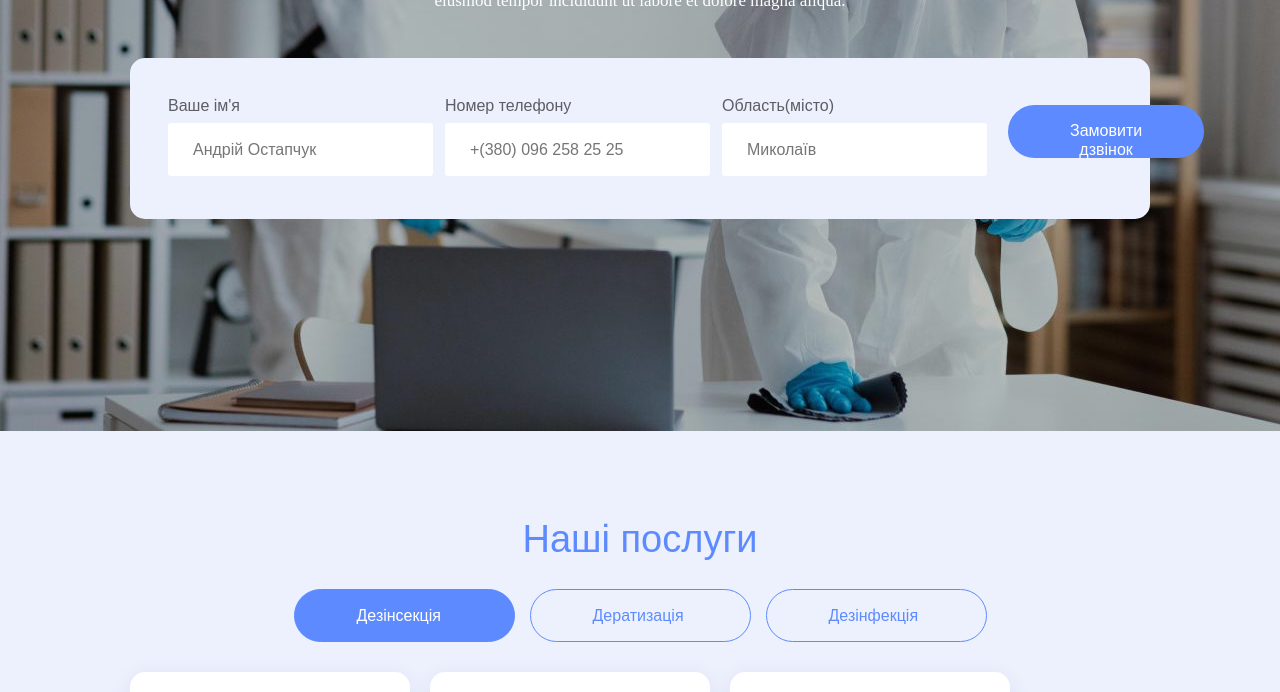
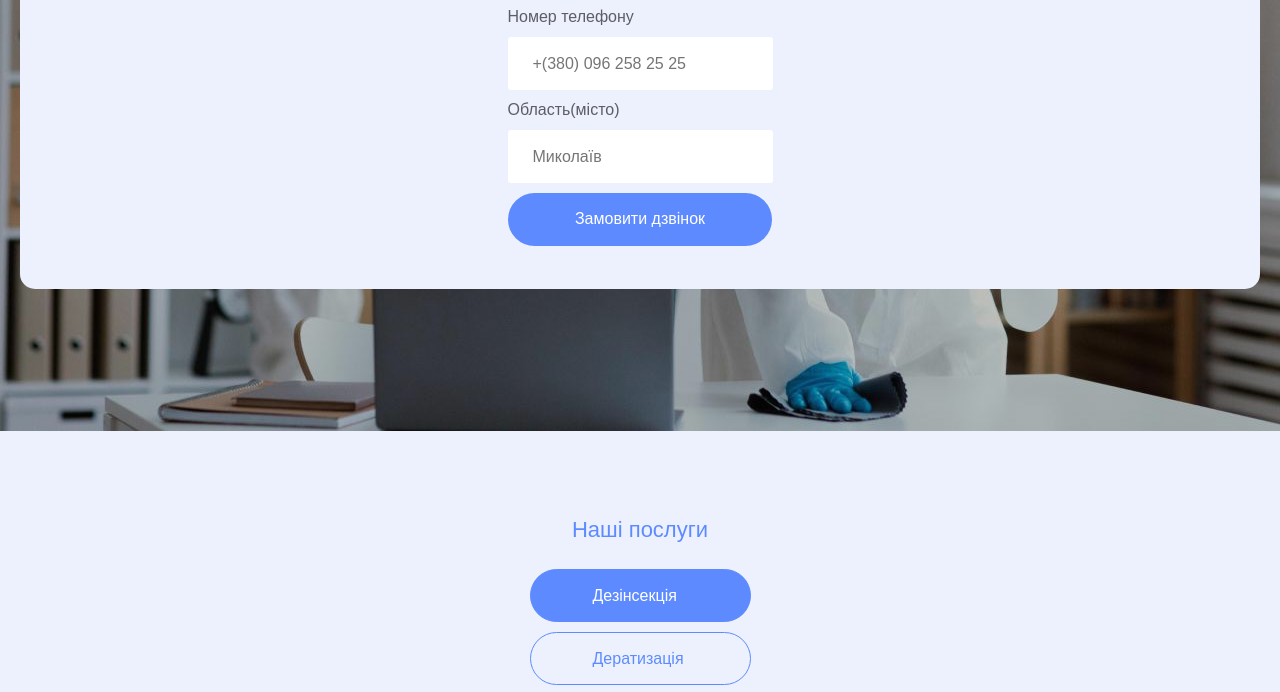
Before and after one commit to alina513/test-cyborg-stydio, a plain HTML site: page index.html in a window 1280 px wide. Shown: the part 374-1066 px from the top of the page. Drawn offline with nearby package versions, Linux system fonts and the light colour scheme.

Commit message:
Update styles.css

```diff
--- a/css/styles.css
+++ b/css/styles.css
@@ -69,8 +69,11 @@ button {
 }
 
 .container {
-  max-width: 1440px;
+  padding: 0 20px;
+  @media screen and (min-width: 1440px) {
+    width: 1440px;
     padding: 0 130px;
+  }
 }
 
 /* Hero */
@@ -85,11 +88,15 @@ button {
 }
 
 .hero_title {
-  padding-top: 180px;
+  padding-top: 80px;
   color: var(--light-text-color);
   font-weight: 500;
   text-align: center;
+  font-size: 25px;
+  @media screen and (min-width: 1440px) {
     font-size: 65px;
+    padding-top: 180px;
+  }
 }
 
 .hero_description {
@@ -103,19 +110,25 @@ button {
 }
 
 .hero_form {
+  min-width: 341px;
+  display: block;
+  margin-top: 45px;
+  padding: 38px 38px 43px 38px;
+  background-color: var(--background-color);
+  border-radius: 15px;
+  @media screen and (min-width: 1440px) {
     display: flex;
     align-items: last baseline;
     gap: 21px;
     height: 161px;
-  margin-top: 45px;
-  padding: 38px 38px 43px 38px;
-  background-color: var(--background-color);
-  border-radius: 15px;
+  }
 }
 
 .hero_form_input {
   display: block;
   margin-top: 7px;
+  margin-left: auto;
+  margin-right: auto;
   width: 265px;
   height: 53px;
   padding: 17px 63px 17px 25px;
@@ -123,17 +136,34 @@ button {
   color: var(--placeholder-text-color);
   border-radius: 3px;
   border: none;
+  margin-top: 10px;
+  margin-bottom: 10px;
+  @media screen and (min-width: 1440px) {
+    margin-top: 0px;
+    margin-bottom: 0px;
+  }
 }
 
 .hero_form_label {
+  display: block;
+  width: 265px;
+  margin-left: auto;
+  margin-right: auto;
   font-size: 16px;
   line-height: 125%;
   color: var(--label-text-color);
+  margin-top: 10px;
+  @media screen and (min-width: 1440px) {
+    margin-top: 0px;
+  }
 }
 
 .hero_button {
+  display: block;
   width: 264px;
   height: 53px;
+  margin-left: auto;
+  margin-right: auto;
   padding: 17px 62px;
   background-color: var(--blue-text-color);
   color: var(--light-text-color);
@@ -143,9 +173,11 @@ button {
 }
 
 .hero_form_container {
+  @media screen and (min-width: 1440px) {
     display: flex;
     align-items: last baseline;
     gap: 12px;
+  }
 }
 
 /* Services */
@@ -158,20 +190,32 @@ button {
 }
 
 .services_title {
-  font-size: 38px;
+  font-size: 22px;
   line-height: 125%;
   text-align: center;
   font-weight: 500;
   color: var(--blue-text-color);
+  @media screen and (min-width: 1440px) {
+    font-size: 38px;
+  }
 }
 
 .services_link {
+  display: block;
+  margin-bottom: 10px;
+  margin-right: auto;
+  margin-left: auto;
   width: 221px;
   height: 53px;
   padding: 17px 62px;
   border: 1px solid var(--blue-text-color);
   border-radius: 30px;
   color: var(--blue-text-color);
+  @media screen and (min-width: 1440px) {
+    margin-bottom: 0px;
+    margin-right: 0px;
+    margin-left: 0px;
+  }
 }
 
 .active {
@@ -180,25 +224,34 @@ button {
 }
 
 .services_link_wrapper {
+  display: block;
+  margin-top: 25px;
+  @media screen and (min-width: 1440px) {
     display: flex;
     gap: 15px;
     justify-content: center;
-  margin-top: 25px;
+  }
 }
 
 .services-list {
+  margin-top: 30px;
+  @media screen and (min-width: 1440px) {
     display: flex;
     flex-wrap: wrap;
     gap: 20px;
-  margin-top: 30px;
+  }
 }
 
 .services-list_item {
   border-radius: 15px;
   padding: 25px 20px;
+  margin-top: 20px;
   flex-basis: calc((100% - 3 * 20px) / 4);
   box-shadow: 0 4px 20px 0 rgba(62, 65, 159, 0.09);
   background: var(--light-text-color);
+  @media screen and (min-width: 1440px) {
+    margin-top: 0px;
+  }
 }
 
 .item_title {
@@ -214,7 +267,7 @@ button {
   font-weight: 400;
   font-size: 16px;
   line-height: 140%;
-  color: var() --label-text-color;
+  color: var(--label-text-color);
 }
 
 .item_link {
```
Lines whose indentation alone changed are shown as unchanged.
